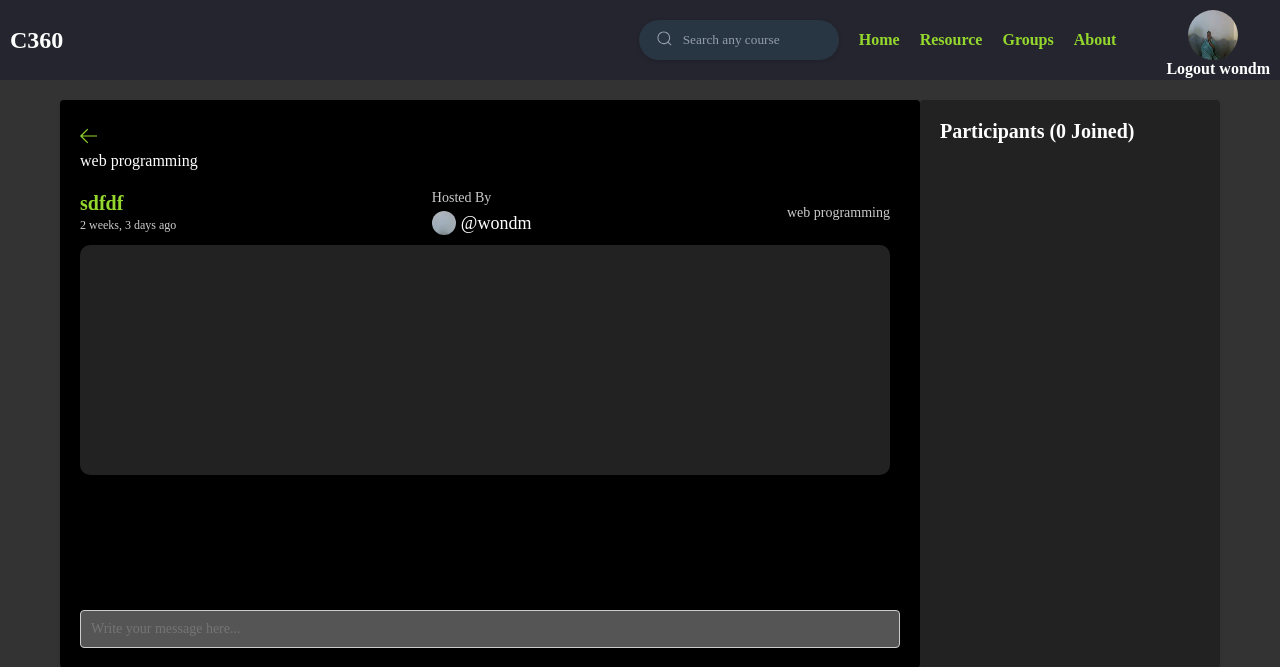
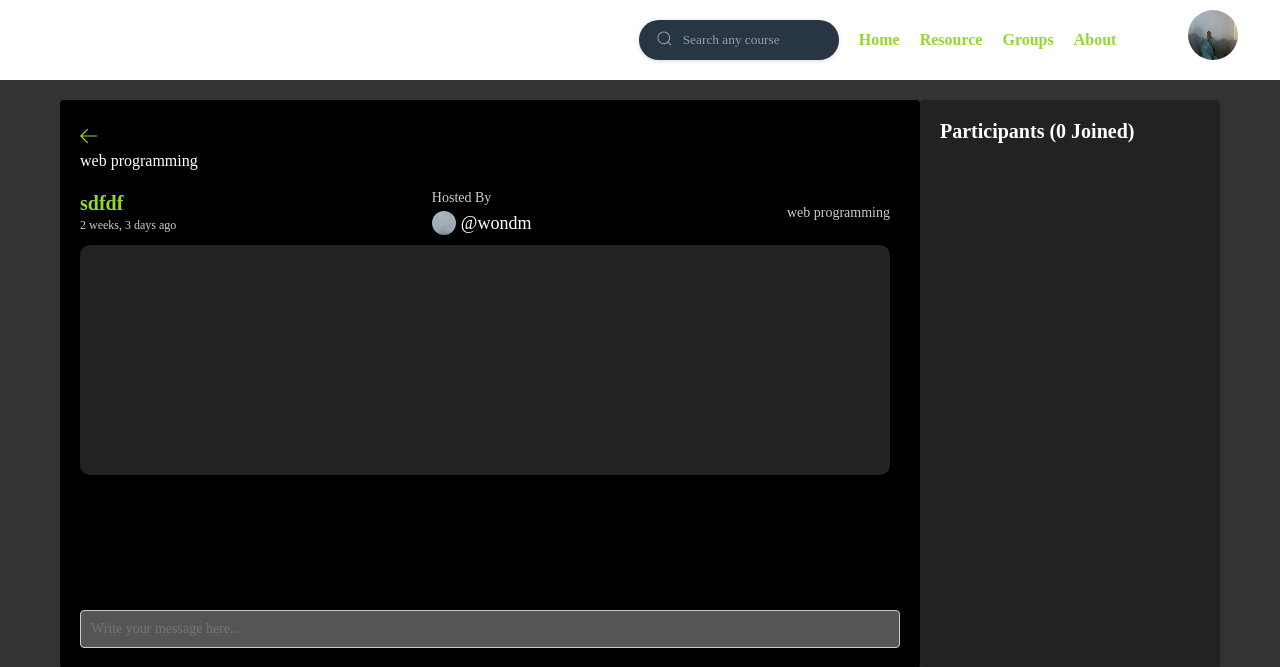
Before and after one commit to wondmD/C360, a Django app: page //group/6/ in a window 1280 px wide. Shown: the top 667 px of the page. Run offline with Django 4.2, Linux system fonts and the light colour scheme; a user stored in the database is signed in; data comes from the database, SQL or seed files in the repository; both versions use the stored data as it was after the commit; some web fonts are replaced.

```diff
--- a/C360/C360/settings.py
+++ b/C360/C360/settings.py
@@ -30,7 +30,7 @@ ALLOWED_HOSTS = ['192.168.0.175', 'localhost', '127.0.0.1']
 # Application definition
 
 INSTALLED_APPS = [
-    #'jazzmin',
+    'jazzmin',
     'django.contrib.admin',
     'django.contrib.auth',
     'django.contrib.contenttypes',
@@ -145,8 +145,6 @@ STATICFILES_DIRS = [
 MEDIA_URL = '/media/'
 MEDIA_ROOT = os.path.join(BASE_DIR, 'media')
 \
-# Default primary key field type
-# https://docs.djangoproject.com/en/4.2/ref/settings/#default-auto-field
 
 DEFAULT_AUTO_FIELD = 'django.db.models.BigAutoField'
 AUTH_USER_MODEL = 'main.myusers'
--- a/C360/groupapp/templates/groupapp/group.html
+++ b/C360/groupapp/templates/groupapp/group.html
@@ -63,7 +63,7 @@
 
 
                 {% if request.user == message.user %}
-                <a href="{% url '' %}">
+                <a href="">
                   <div class="thread__delete">
                     <svg version="1.1" xmlns="http://www.w3.org/2000/svg" width="32" height="32" viewBox="0 0 32 32">
                       <title>remove</title>
--- a/C360/static/css/main.css
+++ b/C360/static/css/main.css
@@ -24,7 +24,7 @@
 
   /* Navigation bar styles */
   nav {
-    background-color: #25252f;
+    background-color: #fff;
     color:#94D82D;
     padding: 10px;
   }
```
Also changed, not shown: C360/db.sqlite3.
